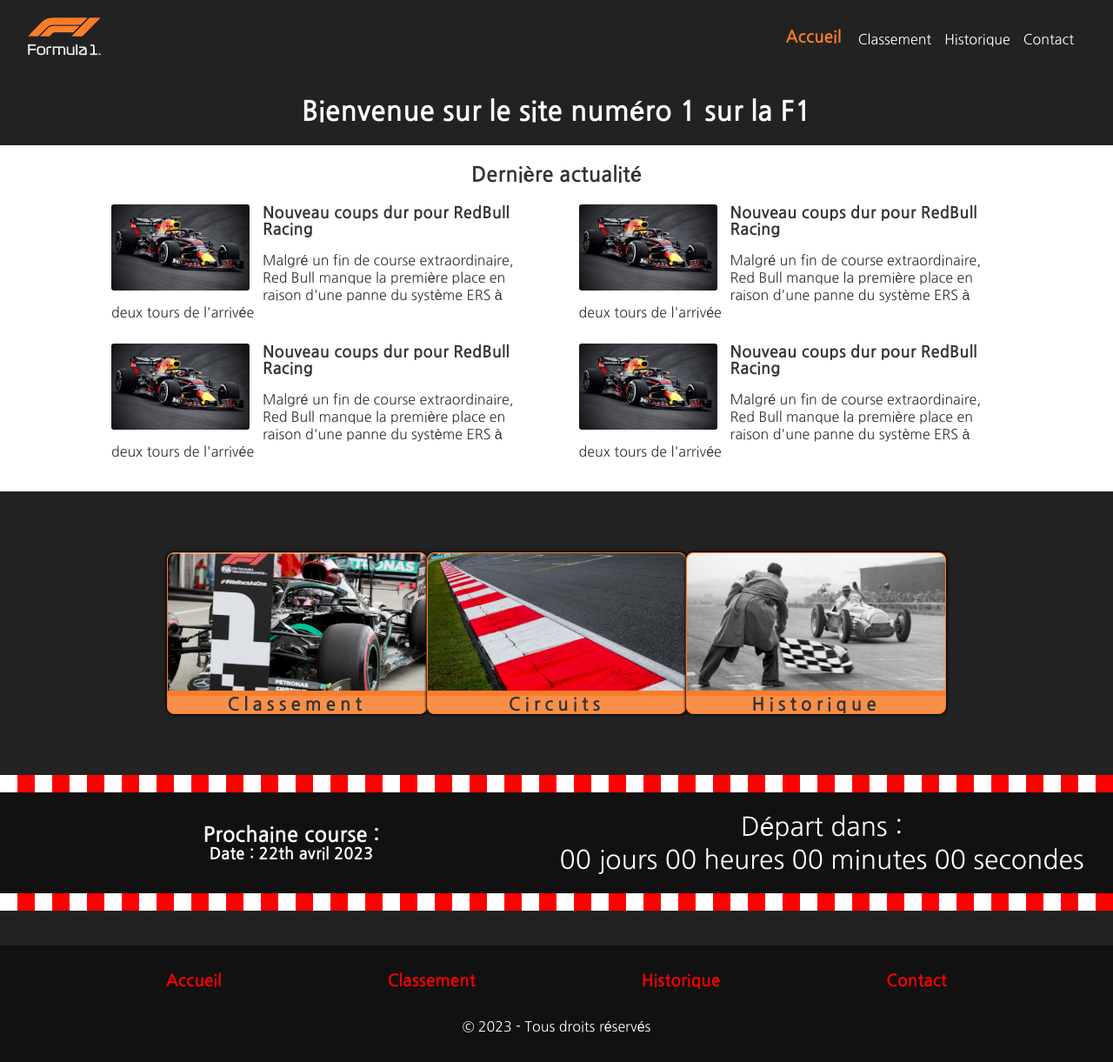
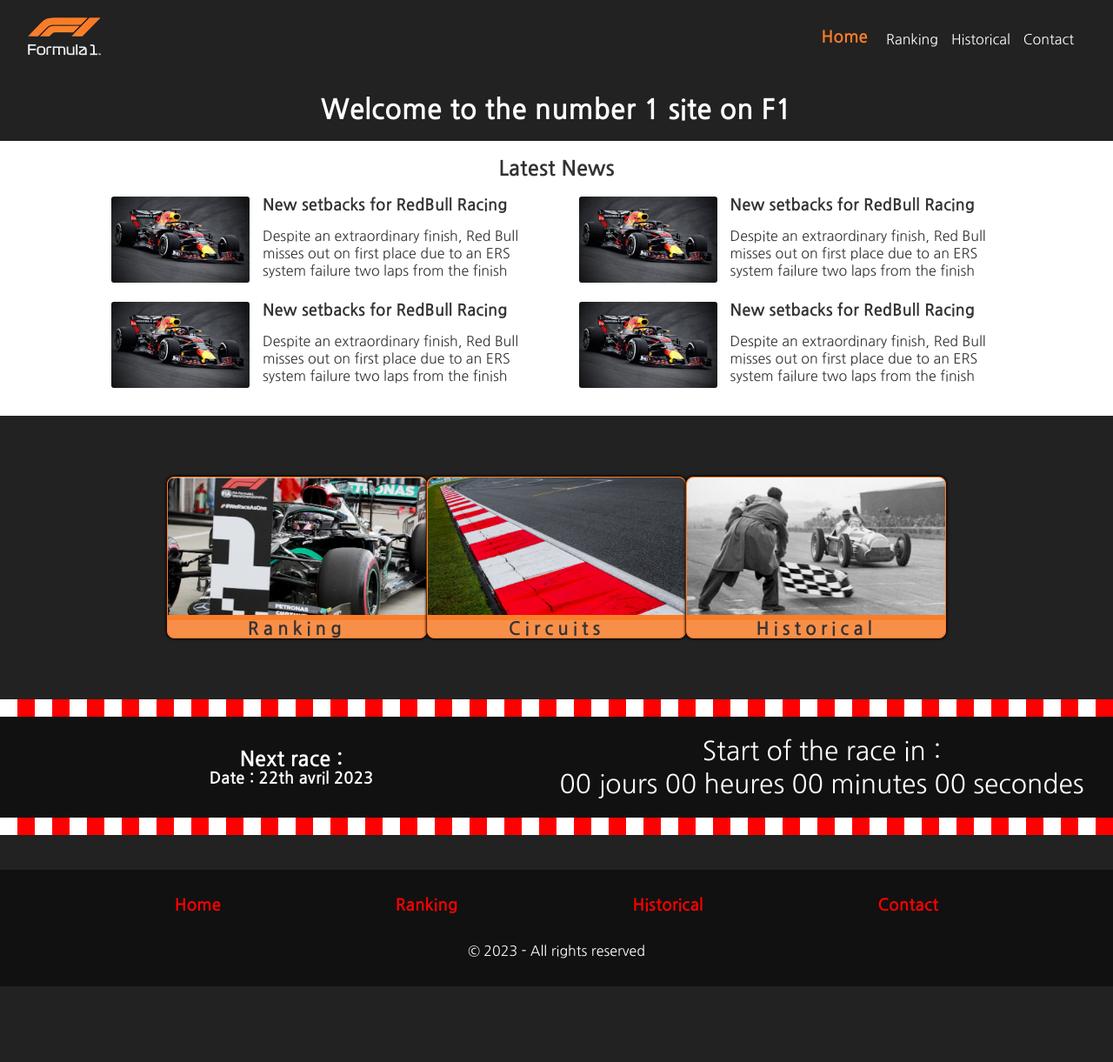
Before and after one commit to Tiissmeyy/F1byTiissmeyy, a React (Vite) app: page /app/home in a window 1280 px wide. Shown: the whole page at 87% size. After the commit the page ends 1134 px from the top, so only its background shows below. Built offline with nearby package versions, Linux system fonts and the light colour scheme; no server answers.

Commit message:
Translate to english

```diff
--- a/src/assets/components/News/News.jsx
+++ b/src/assets/components/News/News.jsx
@@ -10,8 +10,8 @@
                 className={style.articleImage}
             />
             <div>
-                <h3>Nouveau coups dur pour RedBull Racing</h3>
-                <p className={style.articleText}>Malgré un fin de course extraordinaire, Red Bull manque la première place en raison d'une panne du système ERS à deux tours de l'arrivée</p>
+                <h3>New setbacks for RedBull Racing</h3>
+                <p className={style.articleText}>Despite an extraordinary finish, Red Bull misses out on first place due to an ERS system failure two laps from the finish</p>
             </div>
         </div>
     )
--- a/src/assets/components/NextRace/NextRace.jsx
+++ b/src/assets/components/NextRace/NextRace.jsx
@@ -71,14 +71,14 @@
             <Corner />
             <div className={`${style.nextRaceContainer}`}>
                 <div className={`${style.nextRace}`}>
-                    <h2 className={`${style.nextRaceTitle}`}>Prochaine course : {nextRaceInfos.raceName}</h2>
+                    <h2 className={`${style.nextRaceTitle}`}>Next race : {nextRaceInfos.raceName}</h2>
                     {/* <h3>Circuit : {nextRaceInfos.Circuit.circuitName}</h3> */}
                     <div className={`${style.inlineDate}`}>
                         <h3>Date : {moment(nextRaceInfos.date).format("DD[th] MMMM YYYY")}</h3>
                         {/* <DateDisplay timestamp={1682852400000} />  */}
                     </div>
                 </div>
-                <p className={`${style.nextRaceTimeBeforeRace}`}>Départ dans : <br/> {convertMsToTime(timeBeforeRace)}</p>
+                <p className={`${style.nextRaceTimeBeforeRace}`}>Start of the race in : <br/> {convertMsToTime(timeBeforeRace)}</p>
             </div>
             <Corner />
         </section>
--- a/src/assets/components/contact/ContactForm/ContactForm.jsx
+++ b/src/assets/components/contact/ContactForm/ContactForm.jsx
@@ -20,18 +20,18 @@
     <form onSubmit={handleSubmit(console.log("submit"))} className={`${style.form}`}>
       <div className={`${style.inputContainer}`}>
         <div className={`${style.inputLine}`}>
-          <label htmlFor="firstName">Prénom</label>
+          <label htmlFor="firstName">First Name</label>
           <input type="text" id="firstName" {...register("firstName", { required: true })} />
         </div>
-        {errors.firstName && <span>Ce champ est obligatoire</span>}
+        {errors.firstName && <span>This field is required</span>}
       </div>
 
       <div className={`${style.inputContainer}`}>
         <div className={`${style.inputLine}`}>
-          <label htmlFor="lastName">Nom</label>
+          <label htmlFor="lastName">Last Name</label>
           <input type="text" id="lastName" {...register("lastName", { required: true })} />
         </div>
-        {errors.lastName && <span>Ce champ est obligatoire</span>}
+        {errors.lastName && <span>This field is required</span>}
       </div>
 
       <div className={`${style.inputContainer}`}>
@@ -39,7 +39,7 @@
           <label htmlFor="email">E-mail</label>
           <input type="email" id="email" {...register("email", { required: true })} />
         </div>
-        {errors.email && <span>Ce champ est obligatoire et doit être une adresse e-mail valide</span>}
+        {errors.email && <span>This field is required and must be a valid email address</span>}
       </div>
 
       <div className={`${style.inputContainer}`}>
@@ -47,10 +47,10 @@
           <label htmlFor="message">Message</label>
           <textarea id="message" {...register("message", { required: true })} />
         </div>
-        {errors.message && <span>Ce champ est obligatoire</span>}
+        {errors.message && <span>This field is required</span>}
       </div>
 
-      <button type="submit">Envoyer</button>
+      <button type="submit">Send</button>
     </form>
   );
 };
--- a/src/assets/components/generics/Footer/Footer.jsx
+++ b/src/assets/components/generics/Footer/Footer.jsx
@@ -8,20 +8,20 @@
       <nav>
         <ul className={styles.navList}>
           <li className={styles.navItem}>
-            <Link to="/" className={styles.navLink}>Accueil</Link>
+            <Link to="/" className={styles.navLink}>Home</Link>
           </li>
           <li className={styles.navItem}>
-            <Link to="/app/classement" className={styles.navLink}>Classement</Link>
+            <Link to="/app/classement" className={styles.navLink}>Ranking</Link>
           </li>
           <li className={styles.navItem}>
-            <Link to="/app/historique" className={styles.navLink}>Historique</Link>
+            <Link to="/app/historique" className={styles.navLink}>Historical</Link>
           </li>
           <li className={styles.navItem}>
             <Link to="/app/contact" className={styles.navLink}>Contact</Link>
           </li>
         </ul>
       </nav>
-      <p className={styles.copyRight}>© 2023 - Tous droits réservés</p>
+      <p className={styles.copyRight}>© 2023 - All rights reserved</p>
     </footer>
   );
 };
--- a/src/assets/components/generics/Header/Header.jsx
+++ b/src/assets/components/generics/Header/Header.jsx
@@ -10,9 +10,9 @@
 
   const menuHeader = (
     <nav className='header-link-container'>
-      <Link to="/app/home" className={location.pathname === '/app/home' ? 'active-header-link' : 'header-link'}>Accueil</Link>
-      <Link to="/app/classement" className={location.pathname === '/app/classement' ? 'active-header-link' : 'header-link'}>Classement</Link>
-      <Link to="/app/historique" className={location.pathname === '/app/historique' ? 'active-header-link' : 'header-link'}>Historique</Link>
+      <Link to="/app/home" className={location.pathname === '/app/home' ? 'active-header-link' : 'header-link'}>Home</Link>
+      <Link to="/app/classement" className={location.pathname === '/app/classement' ? 'active-header-link' : 'header-link'}>Ranking</Link>
+      <Link to="/app/historique" className={location.pathname === '/app/historique' ? 'active-header-link' : 'header-link'}>Historical</Link>
       <Link to="/app/contact" className={location.pathname === '/app/contact' ? 'active-header-link' : 'header-link'}>Contact</Link>
     </nav>
   )
--- a/src/assets/components/historique/Date/Date.jsx
+++ b/src/assets/components/historique/Date/Date.jsx
@@ -2,13 +2,9 @@
 import style from "./Date.module.css"
 
 const DateElement = forwardRef((props, ref) => {
-    const [isShown, setIsShown] = useState(true)
-    if(ref.current && ref.current.getBoundingClientRect().top - 100 < props.currentPosition + window.innerHeight){
-        setIsShown(true)
-    }
 
     return (
-        <div ref={ref} key={crypto.randomUUID} className={style.dateContainer} style={isShown ? {opacity: 1} : {opacity: 0}}>
+        <div key={crypto.randomUUID} className={style.dateContainer} >
             <p className={style.date}>{props.date}</p>
             <p className={style.event}>{props.event}</p>
         </div>
--- a/src/pages/Classement.jsx
+++ b/src/pages/Classement.jsx
@@ -54,16 +54,16 @@
 
     return (
         <>
-            <h1 className={style.classementTitle}>Classement saison {currentYear}</h1>
+            <h1 className={style.classementTitle}>Ranking season {currentYear}</h1>
             <section>
                 <table className={style.table}>
                     <thead>
                         <tr className={style.headTableLine}>
                             <th>Position</th>
                             <th>Name</th>
-                            <th>Ecurie</th>
+                            <th>Team</th>
                             <th>Points</th>
-                            <th>Victoires</th>
+                            <th>Wins</th>
                         </tr>
                     </thead>
                     <tbody>
--- a/src/pages/Historique.jsx
+++ b/src/pages/Historique.jsx
@@ -8,13 +8,13 @@
 
     const dateElements = date.dates.map((el, index)=> {
         return(
-            <DateElement key={index} date={el.date} event={el.evenement} />
+            <DateElement key={index} date={el.date} event={el.event} />
         )
     })
 
     return (
         <div className={style.datesContainer}>
-            <h1 style={{textAlign:"center"}}>Histoire de la Formule 1</h1>
+            <h1 style={{textAlign:"center"}}>Formula 1 history</h1>
             {dateElements}
         </div>
     )
--- a/src/pages/Home.jsx
+++ b/src/pages/Home.jsx
@@ -12,11 +12,11 @@
 
     return (
         <>
-            <h1 className={`${style.homeTitle}`}>Bienvenue sur le site numéro 1 sur la F1</h1>
+            <h1 className={`${style.homeTitle}`}>Welcome to the number 1 site on F1</h1>
             {/* Bandeau d'actualité */}
             <RowActu
                 width="100%"
-                title="Dernière actualité"
+                title="Latest News"
                 background="white"
                 padding="20px 0px"
             >
@@ -28,7 +28,7 @@
             {/* Bandeau de navigation */}
             <div className={style.cardsContainer}>
                 <Card
-                    name="Classement"
+                    name="Ranking"
                     target="/app/classement"
                     image={rankingImg}
                 />
@@ -38,7 +38,7 @@
                     image={circuitsImg}
                 />
                 <Card
-                    name="Historique"
+                    name="Historical"
                     target="/app/historique"
                     image={historyImg}
                 />
```
Also changed, not shown: src/data/date.json (+47 -24 lines).
